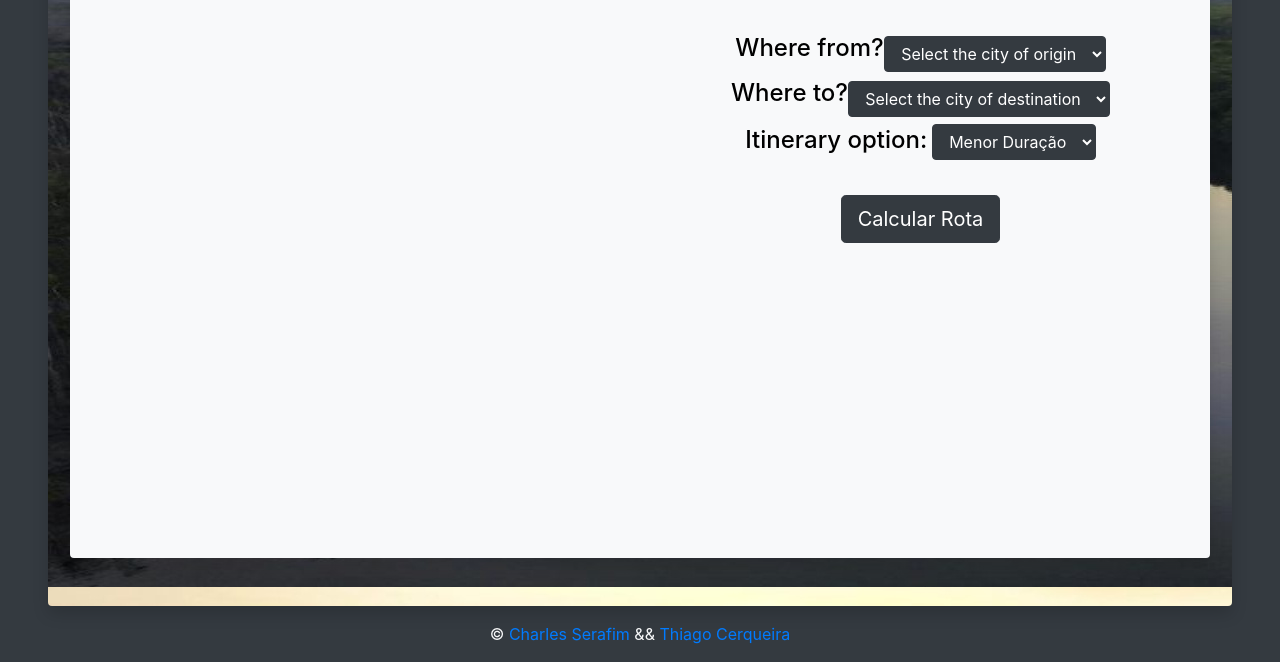
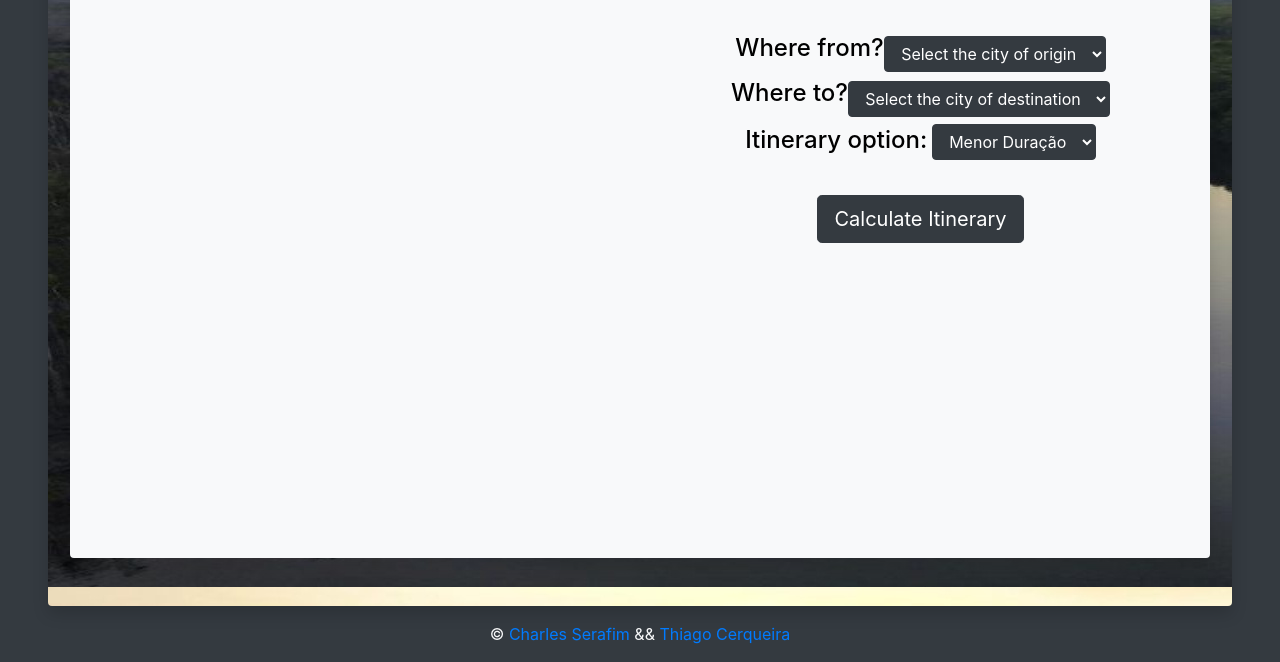
Before and after one commit to charles-serafim/Grafos2_Amazon-Boat-Tour, a plain HTML site: page index.html in a window 1280 px wide. Shown: the part 274-936 px from the top of the page. Drawn offline with nearby package versions, Linux system fonts and the light colour scheme.

Commit message:
translating to english

```diff
--- a/index.html
+++ b/index.html
@@ -98,7 +98,7 @@
                             </div>
                         </div>
                         <div class="box mb-0 mt-4 d-flex justify-content-center align-items-center">
-                            <button id="calculateRoute" type="button" class="btn btn-dark btn-lg">Calcular Rota</button>
+                            <button id="calculateRoute" type="button" class="btn btn-dark btn-lg">Calculate Itinerary</button>
                         </div>
                     </div>
                     <div class="divAtracoes p-3 mt-5" style="overflow: auto; max-height: 230px;" id="atracoesContainer">
```
